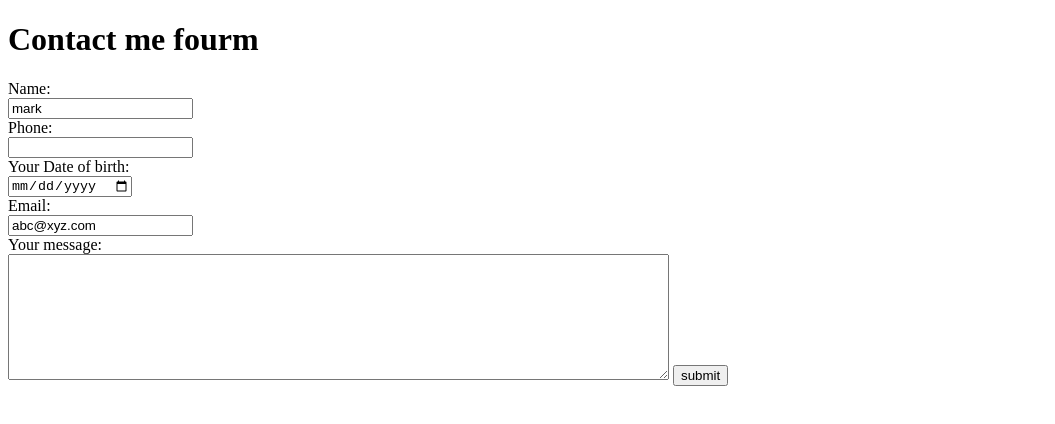
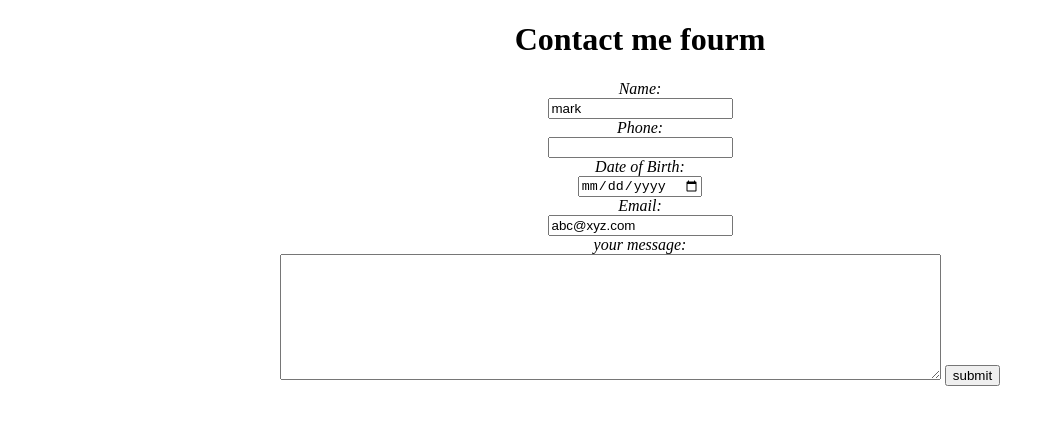
Before and after one commit to mzoraiz/cv, a plain HTML site: page contact.html in a window 1280 px wide. Shown: the whole page, without its empty margins (0-1055 px from the left). Drawn offline with Linux system fonts and the light colour scheme.

Commit message:
Update contact.html

```diff
--- a/contact.html
+++ b/contact.html
@@ -5,27 +5,26 @@
   <meta charset="utf-8">
   <title>Contact</title>
 </head>
-
-<body bgcolor-image="fb.png">
+  <body style="text-align:center;" bgcolor-color="#E897E4">
     <h1 align-text="center;">Contact me fourm</h1>
     <form class="" action="mailto:joe@example.com" method="post" enctype="text/plain">
-    <label>Name: </label>
+      <label><i>Name: </i></label>
       <br>
       <input type="text" name="Name" value="mark">
       <br>
-    <label>Phone: </label>
+      <label><i>Phone: </i> </label>
       <br>
       <input type="number" name="Phone Number" value="+61xxxxxxxxxxx">
       <br>
-    <label>Your Date of birth: </label>
+      <label><i>Date of Birth: </i></label>
       <br>
       <input type="date" name="DOB" value="">
       <br>
-    <label>Email: </label>
+      <label><i>Email: </i></label>
       <br>
       <input type="email" name="Email Address" value="abc@xyz.com">
       <br>
-    <label>Your message: </label>
+      <label><i>your message: </i></label>
       <br>
       <textarea name="Message" rows="8" cols="80"></textarea>
       <input type="submit" name="" value="submit">
```
Lines whose indentation alone changed are shown as unchanged.
